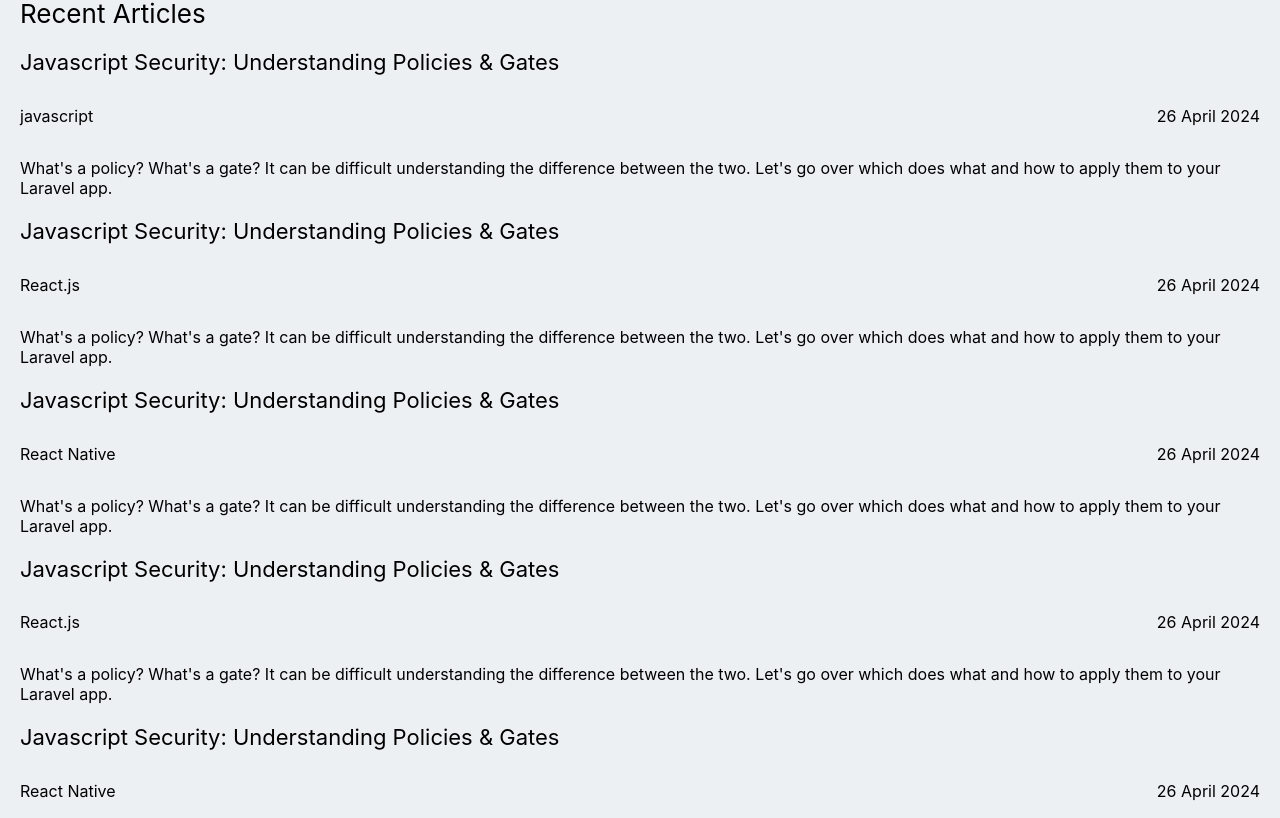
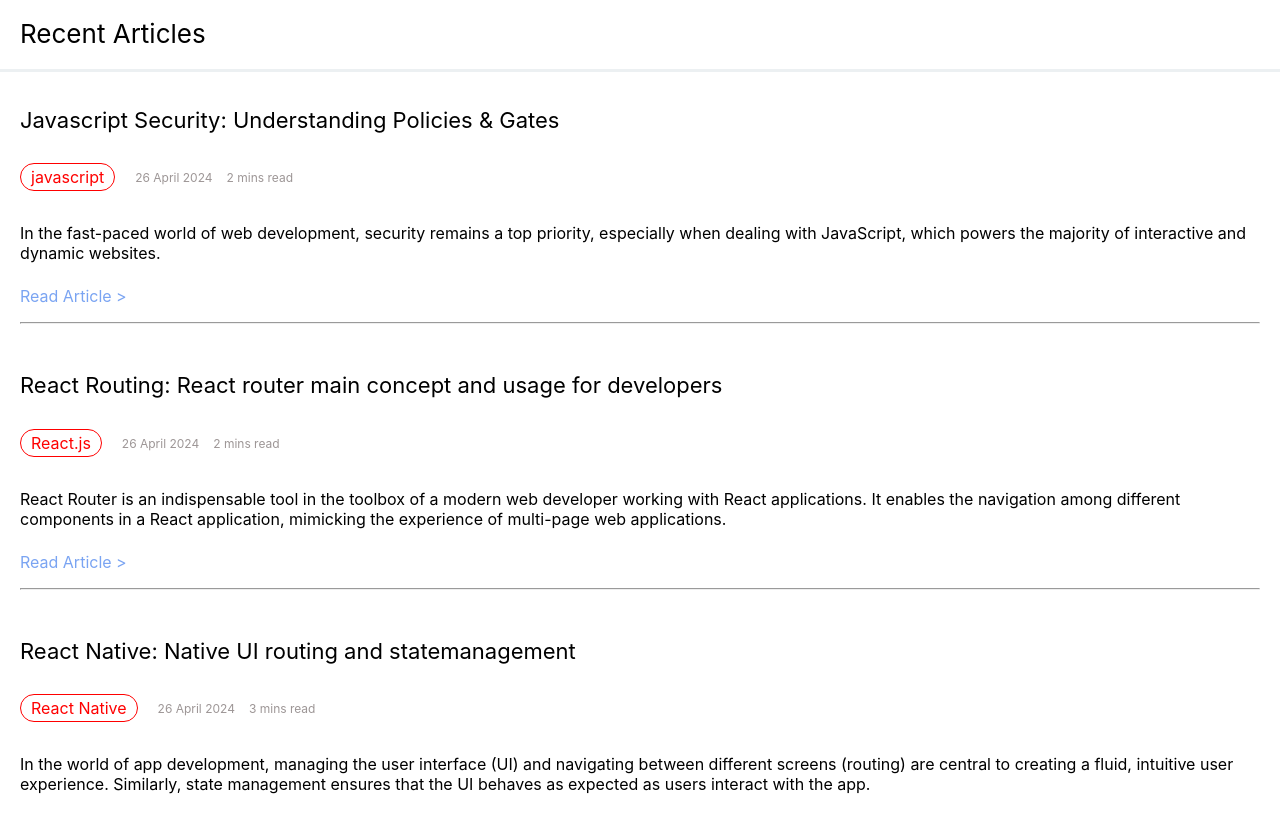
Before and after one commit to BadareOkiemuteKelvin/portfolio-app, a React (Create React App) app: page / in a window 1280 px wide. Shown: the part 1439-2257 px from the top of the page. Built offline with nearby package versions, Linux system fonts and the light colour scheme.

Commit message:
updated home page article preview

```diff
--- a/src/Screens/Home/Home.css
+++ b/src/Screens/Home/Home.css
@@ -74,14 +74,18 @@
           margin-top: -8px;
         }
         #articleheading{
-          margin: 20px;
+          padding: 20px;
           font-weight: 400;
           font-size: 26px;
           color:black;
+          background-color: white;
         }
 
         #articlecontainer{
-          margin: 20px;
+          padding: 20px;
+          background-color: white;
+          margin-top: -15px;
+
         }
 
         #articlecontainer h1{
@@ -89,15 +93,66 @@
           font-weight: 400;
           font-size: 22px;
           color:black;
+
         }
 
         #articlecontainer div{
 
          display:flex;
          flex-direction: row;
-         justify-content: space-between;
+
         }
 
+        #language{
+
+            color: red;
+            height: 20px;
+            border-style: solid;
+            border-width: 1.5px;
+            border-radius: 20px;
+            padding: 3px;
+            padding-left: 10px;
+            padding-right: 10px;
+            margin-right: 20px;
+        }
+
+        #date{
+
+          color: rgb(157, 150, 150);
+          height: 20px;
+          font-size: 12px;
+          margin-top: 23px;
+
+      }
+
+      #min-read{
+
+        color: rgb(157, 150, 150);
+        height: 20px;
+        font-size: 12px;
+        margin-top: 23px;
+        margin-left: 14px;
+
+    }
+
+    #readmore{
+
+      color: rgb(122, 164, 242);
+      height: 20px;
+      font-size: 16px;
+      margin-top: 23px;
+
+
+  }
+
+
+  hr{
+
+    color: rgb(236, 240, 250);
+    height: 0px;
+
+
+}
 
 
 
--- a/src/Screens/Home/Home.jsx
+++ b/src/Screens/Home/Home.jsx
@@ -7,27 +7,29 @@ const Articles = [{
    "heading":"Javascript Security: Understanding Policies & Gates",
    "language":"javascript",
    "date":"26 April 2024",
-  "body":"What's a policy? What's a gate? It can be difficult understanding the difference between the two. Let's go over which does what and how to apply them to your Laravel app."
+  "body":"In the fast-paced world of web development, security remains a top priority, especially when dealing with JavaScript, which powers the majority of interactive and dynamic websites.",
+  "fullbody":""
+
 },{ "id":2,
-"heading":"Javascript Security: Understanding Policies & Gates",
+"heading":"React Routing: React router main concept and usage for developers",
 "language":"React.js",
 "date":"26 April 2024",
-"body":"What's a policy? What's a gate? It can be difficult understanding the difference between the two. Let's go over which does what and how to apply them to your Laravel app."},
+"body":"React Router is an indispensable tool in the toolbox of a modern web developer working with React applications. It enables the navigation among different components in a React application, mimicking the experience of multi-page web applications. "},
 { "id":3,
-"heading":"Javascript Security: Understanding Policies & Gates",
+"heading":"React Native: Native UI routing and statemanagement",
 "language":"React Native",
 "date":"26 April 2024",
-"body":"What's a policy? What's a gate? It can be difficult understanding the difference between the two. Let's go over which does what and how to apply them to your Laravel app."
+"body":"In the world of app development, managing the user interface (UI) and navigating between different screens (routing) are central to creating a fluid, intuitive user experience. Similarly, state management ensures that the UI behaves as expected as users interact with the app. "
 },{ "id":4,
-"heading":"Javascript Security: Understanding Policies & Gates",
-"language":"React.js",
+"heading":"Non-Blocking I/O: Nodejs Robust structure for modern days Web server",
+"language":"Nodejs",
 "date":"26 April 2024",
-"body":"What's a policy? What's a gate? It can be difficult understanding the difference between the two. Let's go over which does what and how to apply them to your Laravel app."},
+"body":"Node.js has revolutionized the way web servers are built by offering a non-blocking, event-driven architecture that is especially suited to handling numerous concurrent connections, a common requirement in today's digital world. This JavaScript runtime enables developers to build scalable and efficient web applications with ease."},
 { "id":5,
-"heading":"Javascript Security: Understanding Policies & Gates",
-"language":"React Native",
+"heading":"API Design: Understanding API routing and security in express.js",
+"language":"Express",
 "date":"26 April 2024",
-"body":"What's a policy? What's a gate? It can be difficult understanding the difference between the two. Let's go over which does what and how to apply them to your Laravel app."
+"body":"Express.js is a fast, unopinionated, minimalist web framework for Node.js that is widely used for building web applications and APIs. It simplifies routing, middleware, and server-side logic, but with this simplicity comes the need to understand and implement robust security practices, especially when dealing with API routes."
 }
 ]
 
@@ -53,10 +55,14 @@ const Home =()=>{
             <div key={data.id} id="articlecontainer">
                <h1>{data.heading}</h1>
                <div>
-               <p>{data.language}</p>
-               <p>{data.date}</p>
+               <p id="language">{data.language}</p>
+               <p id="date">{data.date}</p>
+               <p id="min-read">{(Number((data.body).length)/100).toFixed(0)} mins read</p>
                </div>
                <p>{data.body}</p>
+
+               <p id="readmore"> {`Read Article >`}</p>
+               <hr></hr>
 
 
 
```
